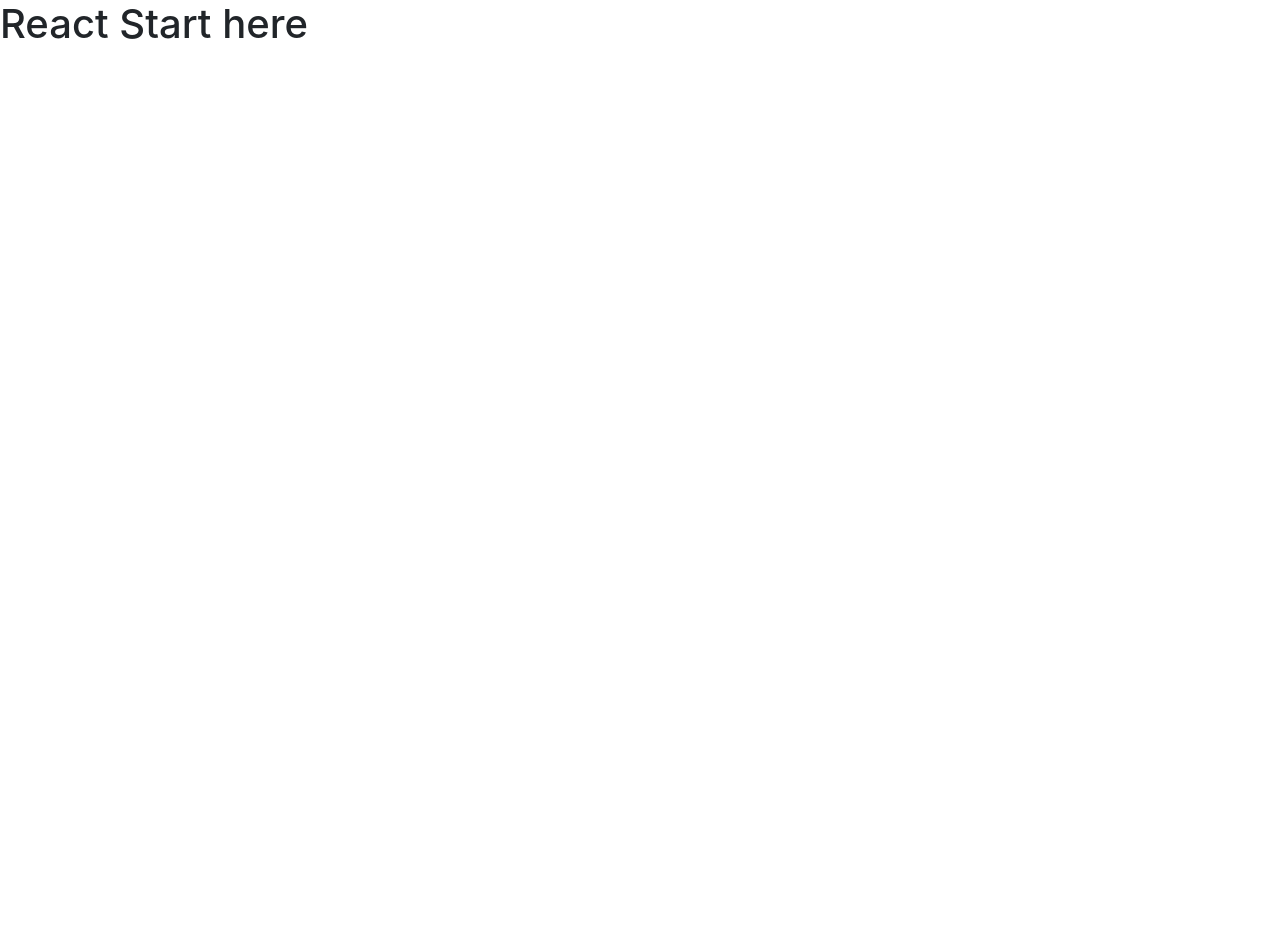
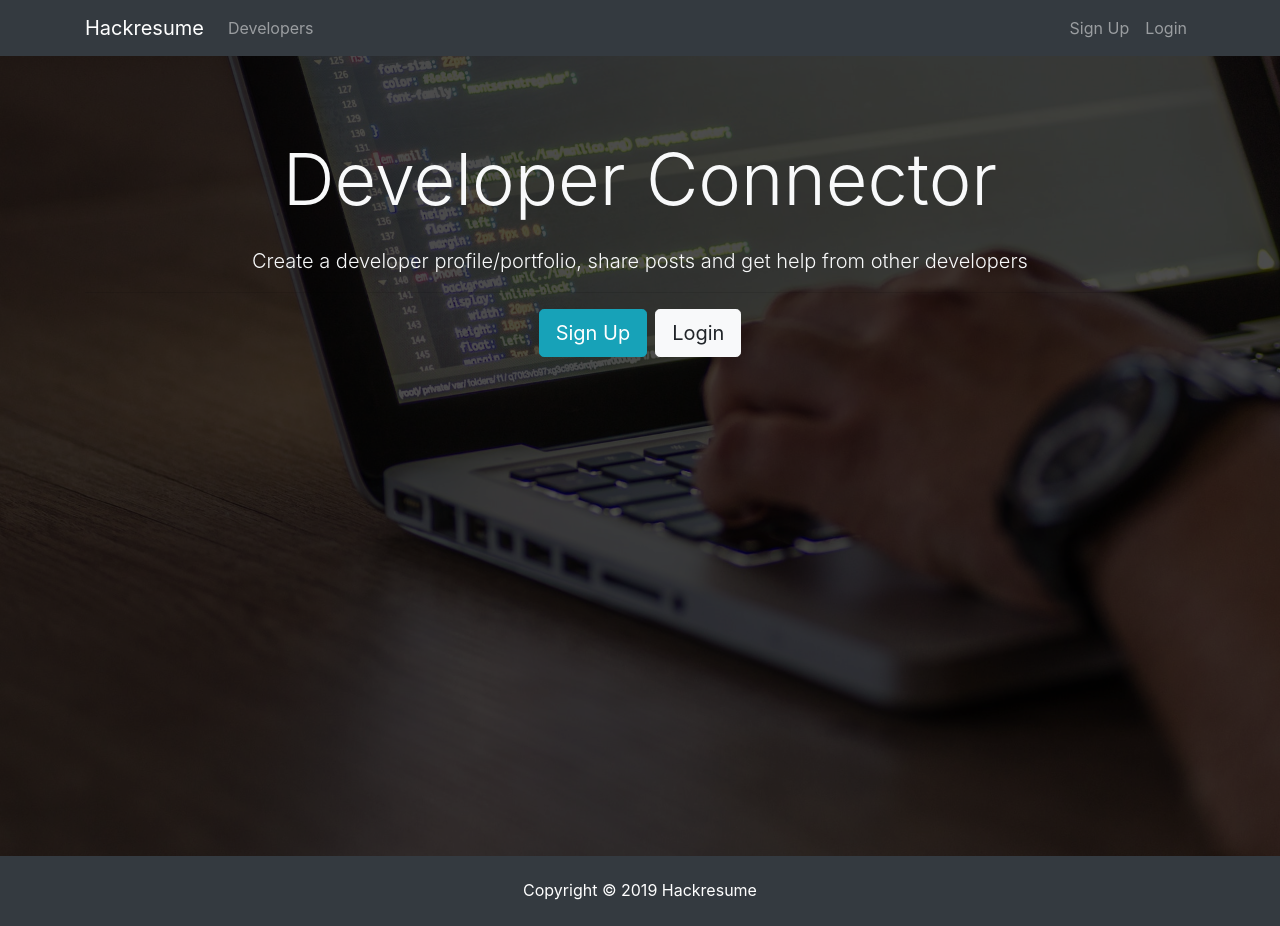
Before and after one commit to ChaoTzuJung/hackeresume, a React (Create React App) app in the folder client/: page /register in a window 1280 px wide. Before the commit the page ends 800 px from the top, so only its background shows below. Built offline with nearby package versions, Linux system fonts and the light colour scheme; a small style sheet from the web is missing.

Commit message:
feat: Setup loyout and landing page

```diff
--- a/client/public/index.html
+++ b/client/public/index.html
@@ -10,7 +10,7 @@
       user's mobile device or desktop. See https://developers.google.com/web/fundamentals/web-app-manifest/
     -->
     <link rel="manifest" href="%PUBLIC_URL%/manifest.json" />
-    <link rel="stylesheet" href="https://stackpath.bootstrapcdn.com/bootstrap/4.1.3/css/bootstrap.min.css" integrity="sha384-GJzZqFGwb1QTTN6wy59ffF1BuGJpLSa9DkKMp0DgiMDm4iYMj70gZWKYbI706tWS" crossorigin="anonymous">
+    <link rel="stylesheet" href="https://stackpath.bootstrapcdn.com/bootstrap/4.3.1/css/bootstrap.min.css" integrity="sha384-ggOyR0iXCbMQv3Xipma34MD+dH/1fQ784/j6cY/iJTQUOhcWr7x9JvoRxT2MZw1T" crossorigin="anonymous">
     <link rel="stylesheet" href="https://use.fontawesome.com/releases/v5.8.1/css/all.css" integrity="sha384-50oBUHEmvpQ+1lW4y57PTFmhCaXp0ML5d60M1M7uH2+nqUivzIebhndOJK28anvf" crossorigin="anonymous">
     <title>Hackresume: A soical network for developers</title>
   </head>
@@ -18,7 +18,7 @@
     <noscript>You need to enable JavaScript to run this app.</noscript>
     <div id="root"></div>
     <script src="https://code.jquery.com/jquery-3.3.1.slim.min.js" integrity="sha384-q8i/X+965DzO0rT7abK41JStQIAqVgRVzpbzo5smXKp4YfRvH+8abtTE1Pi6jizo" crossorigin="anonymous"></script>
-    <script src="https://cdnjs.cloudflare.com/ajax/libs/popper.js/1.14.3/umd/popper.min.js" integrity="sha384-wHAiFfRlMFy6i5SRaxvfOCifBUQy1xHdJ/yoi7FRNXMRBu5WHdZYu1hA6ZOblgut" crossorigin="anonymous"></script>
-    <script src="https://stackpath.bootstrapcdn.com/bootstrap/4.1.3/js/bootstrap.min.js" integrity="sha384-B0UglyR+jN6CkvvICOB2joaf5I4l3gm9GU6Hc1og6Ls7i6U/mkkaduKaBhlAXv9k" crossorigin="anonymous"></script>
+    <script src="https://cdnjs.cloudflare.com/ajax/libs/popper.js/1.14.7/umd/popper.min.js" integrity="sha384-UO2eT0CpHqdSJQ6hJty5KVphtPhzWj9WO1clHTMGa3JDZwrnQq4sF86dIHNDz0W1" crossorigin="anonymous"></script>
+    <script src="https://stackpath.bootstrapcdn.com/bootstrap/4.3.1/js/bootstrap.min.js" integrity="sha384-JjSmVgyd0p3pXB1rRibZUAYoIIy6OrQ6VrjIEaFf/nJGzIxFDsf4x0xIM+B07jRM" crossorigin="anonymous"></script>
   </body>
 </html>
--- a/client/src/App.js
+++ b/client/src/App.js
@@ -1,10 +1,15 @@
 import React from 'react';
 import './App.css';
+import Navbar from './layouts/Navbar';
+import Landing from './layouts/Landing';
+import Footer from './layouts/Footer';
 
 function App() {
   return (
     <div className="App">
-      <h1>React Start here</h1>
+      <Navbar />
+      <Landing />
+      <Footer />
     </div>
   );
 }
--- /dev/null
+++ b/client/src/layouts/Footer.js
@@ -0,0 +1,7 @@
+import React from 'react'
+
+export default () => (
+    <footer className="bg-dark text-white mt-5 p-4 text-center">
+        Copyright &copy; {new Date().getFullYear()} Hackresume
+    </footer>
+);
--- /dev/null
+++ b/client/src/layouts/Landing.js
@@ -0,0 +1,26 @@
+import React, { Component } from 'react'
+
+class Landing extends Component {
+  render() {
+    return (
+      <div className="landing">
+        <div className="dark-overlay landing-inner text-light">
+          <div className="container">
+            <div className="row">
+              <div className="col-md-12 text-center">
+                <h1 className="display-3 mb-4">Developer Connector
+                </h1>
+                <p className="lead"> Create a developer profile/portfolio, share posts and get help from other developers</p>
+                <hr />
+                <a href="register.html" className="btn btn-lg btn-info mr-2">Sign Up</a>
+                <a href="login.html" className="btn btn-lg btn-light">Login</a>
+              </div>
+            </div>
+          </div>
+        </div>
+      </div>
+    )
+  }
+}
+
+export default Landing;
--- /dev/null
+++ b/client/src/layouts/Navbar.js
@@ -0,0 +1,36 @@
+import React, { Component } from 'react'
+
+class Navbar extends Component {
+  render() {
+    return (
+      <nav className="navbar navbar-expand-sm navbar-dark bg-dark mb-4">
+        <div className="container">
+          <a className="navbar-brand" href="landing.html">Hackresume</a>
+          <button className="navbar-toggler" type="button" data-toggle="collapse" data-target="#mobile-nav">
+            <span className="navbar-toggler-icon"></span>
+          </button>
+
+          <div className="collapse navbar-collapse" id="mobile-nav">
+            <ul className="navbar-nav mr-auto">
+              <li className="nav-item">
+                <a className="nav-link" href="profiles.html"> Developers
+                </a>
+              </li>
+            </ul>
+
+            <ul className="navbar-nav ml-auto">
+              <li className="nav-item">
+                <a className="nav-link" href="register.html">Sign Up</a>
+              </li>
+              <li className="nav-item">
+                <a className="nav-link" href="login.html">Login</a>
+              </li>
+            </ul>
+          </div>
+        </div>
+      </nav>
+    )
+  }
+}
+
+export default Navbar;
```
